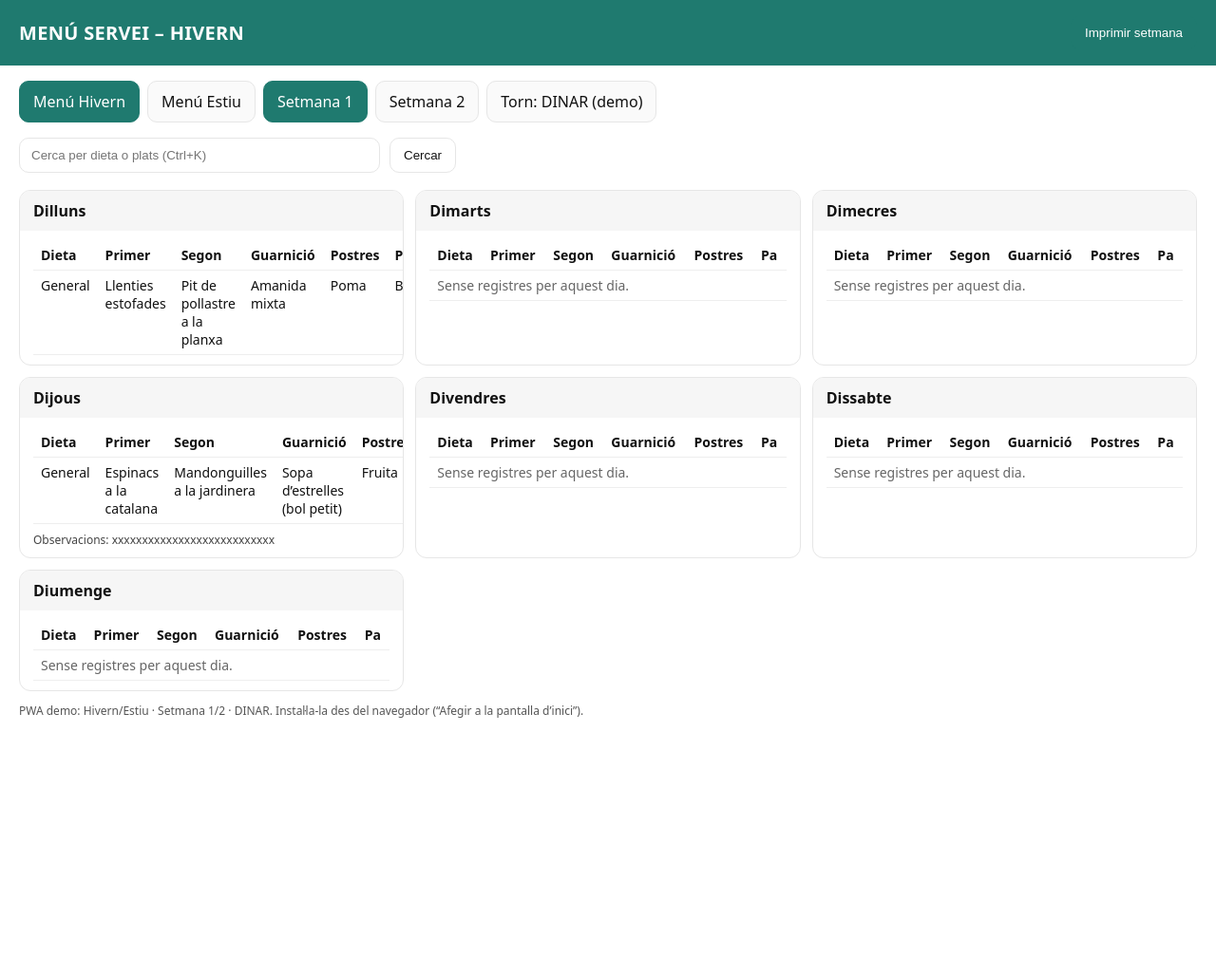
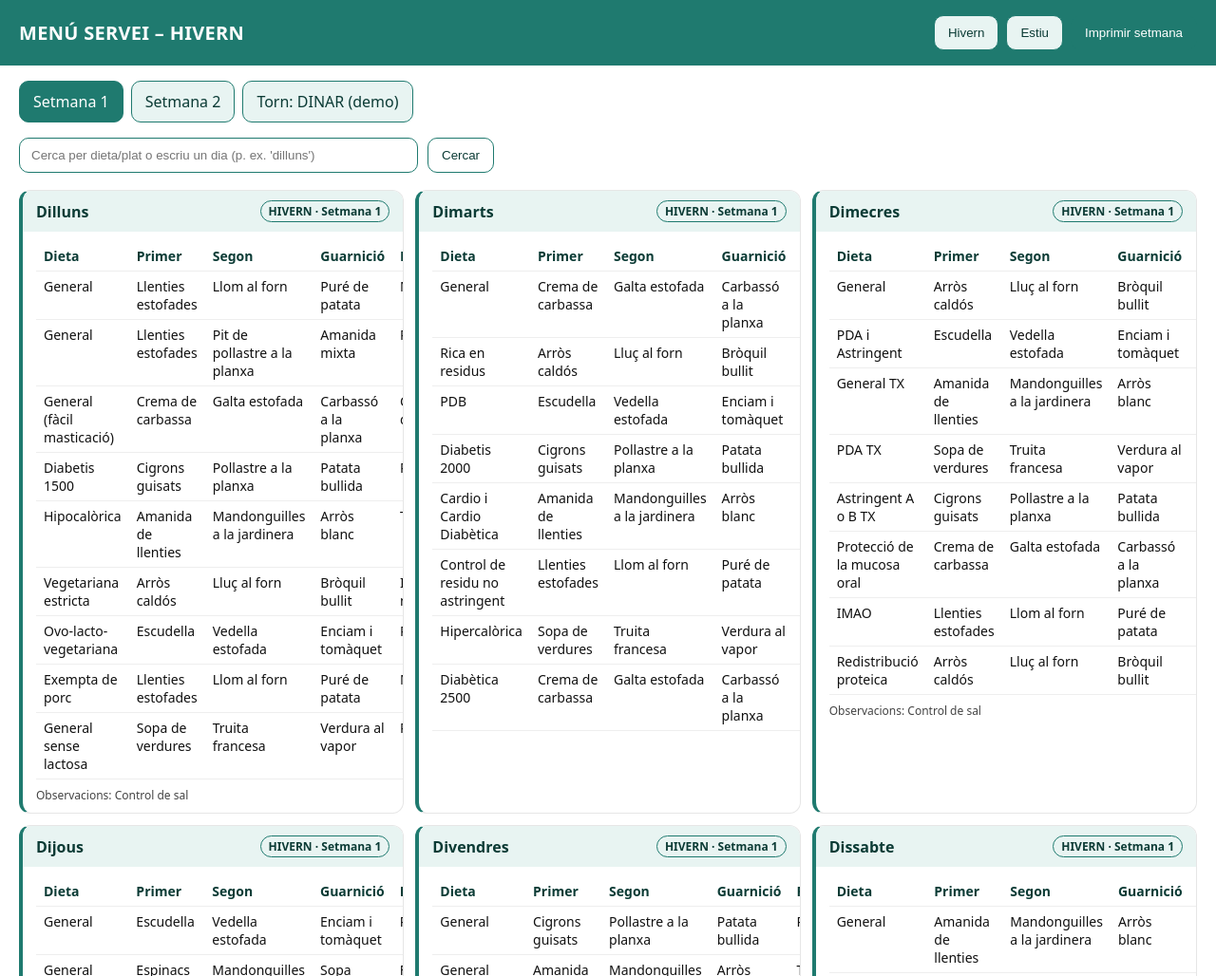
Before and after one commit to MigDvlp/menu-hospitalari-pwa, a plain HTML site: page index.html in a window 1280 px wide. Shown: the top 1028 px of the page at 95% size. Before the commit the page ends 800 px from the top, so only its background shows below. Drawn offline with Linux system fonts and the light colour scheme.

Commit message:
Add files via upload

```diff
--- a/app.js
+++ b/app.js
@@ -1,4 +1,4 @@
-// Catàleg de dietes (ordre oficial del demo)
+// ----- Catàleg i dies -----
 const CATALOG_DIETS = [
   "General","General (fàcil masticació)","Rica en residus","PDB","Diabetis 1200","Diabetis 1500","Diabetis 2000",
   "Cardio i Cardio Diabètica","Hipocalòrica","PDA i Astringent","Control de residu no astringent","General TX","PDA TX",
@@ -8,60 +8,145 @@ const CATALOG_DIETS = [
   "Exempta de porc","General sense lactosa","Alta densitat nutricional (ADN) i alta seguretat alimentària (ASA)"
 ];
 const DAYS = ["Dilluns","Dimarts","Dimecres","Dijous","Divendres","Dissabte","Diumenge"];
-// Dades de mostra
-const DATA = [
-  { menuType:"HIVERN", week:1, day:"Dilluns", dieta:"General", primers:"Llenties estofades", segons:"Pit de pollastre a la planxa", guarnicions:"Amanida mixta", postres:"Poma", pa:"Blanc", observacions:"" },
-  { menuType:"HIVERN", week:1, day:"Dijous", dieta:"General", primers:"Espinacs a la catalana", segons:"Mandonguilles a la jardinera", guarnicions:"Sopa d’estrelles (bol petit)", postres:"Fruita", pa:"Blanc", observacions:"xxxxxxxxxxxxxxxxxxxxxxxxxxx" }
-];
+
+// ----- Dades: menú complet per Setmana 1 i 2, Hivern i Estiu -----
+function genData(){
+  const H_FIRST = ["Sopa de verdures","Llenties estofades","Crema de carbassa","Arròs caldós","Escudella","Cigrons guisats","Amanida de llenties"];
+  const H_SECOND = ["Pollastre a la planxa","Mandonguilles a la jardinera","Truita francesa","Llom al forn","Galta estofada","Lluç al forn","Vedella estofada"];
+  const H_SIDE = ["Enciam i tomàquet","Patata bullida","Arròs blanc","Verdura al vapor","Puré de patata","Carbassó a la planxa","Bròquil bullit"];
+  const H_DESS = ["Iogurt natural","Poma","Pera","Taronja","Plàtan","Mandarina","Compota de poma"];
+
+  const E_FIRST = ["Gaspatxo","Amanida andalusa","Amanida de pasta","Sopa freda de cogombre","Sopa de meló","Ensaladilla suau","Salmorejo suau"];
+  const E_SECOND = ["Pit de pollastre a la planxa","Truita de patata","Tonyina al forn","Hamburguesa de gall dindi","Filet de lluç a la planxa","Bacallà amb samfaina","Pernilets de pollastre al forn"];
+  const E_SIDE = ["Amanida mixta","Carbassó a la planxa","Arròs blanc","Verdura al vapor","Mongetes tendres","Patata al caliu","Cuscús suau"];
+  const E_DESS = ["Síndria","Meló","Préssec","Iogurt","Poma","Fruita tallada","Gelatina"];
+
+  const dietsPerDay = [
+    ["General","General (fàcil masticació)","Vegetariana estricta","Ovo-lacto-vegetariana","Diabetis 1500","Hipocalòrica","General sense lactosa","Exempta de porc"],
+    ["General","Rica en residus","PDB","Diabetis 2000","Cardio i Cardio Diabètica","Hipercalòrica","Control de residu no astringent","Diabètica 2500"],
+    ["General","PDA i Astringent","Astringent A o B TX","General TX","PDA TX","IMAO","Protecció de la mucosa oral","Redistribució proteica"],
+    ["General","Control K + 80 g proteïna","Control K + 60 g proteïna","Hepatobiliar","Pancreatitis + Pancreatitis diabètica","Tractament amb iode","Disfàgia orofaríngia moderada","Disfàgia orofaríngia estricta"],
+    ["General","General (fàcil masticació)","Vegetariana estricta","Ovo-lacto-vegetariana","Diabetis 1200","Hipocalòrica","General sense lactosa","Exempta de porc"],
+    ["General","Rica en residus","PDB","Diabetis 2000","Cardio i Cardio Diabètica","Hipercalòrica","Control de residu no astringent","Diabètica 2500"],
+    ["General","PDA i Astringent","Astringent A o B TX","General TX","PDA TX","IMAO","Protecció de la mucosa oral","Redistribució proteica"]
+  ];
+
+  const data = [];
+  ["HIVERN","ESTIU"].forEach(season => {
+    [1,2].forEach(week => {
+      DAYS.forEach((day, idx) => {
+        const dlist = dietsPerDay[idx];
+        dlist.forEach((dieta, j) => {
+          const i = (idx + j + week) % 7;
+          const first = (season==="HIVERN" ? H_FIRST : E_FIRST)[i];
+          const second = (season==="HIVERN" ? H_SECOND : E_SECOND)[(i+2)%7];
+          const side = (season==="HIVERN" ? H_SIDE : E_SIDE)[(i+3)%7];
+          const dess = (season==="HIVERN" ? H_DESS : E_DESS)[(i+4)%7];
+          data.push({
+            menuType: season,
+            week: week,
+            day: day,
+            dieta: dieta,
+            primers: first,
+            segons: second,
+            guarnicions: side,
+            postres: dess,
+            pa: "Blanc",
+            observacions: (j===0 && idx%2===0) ? "Control de sal" : ""
+          });
+        });
+      });
+    });
+  });
+
+  // Casos exactes aportats: mantenim coherència amb el briefing
+  data.push({ menuType:"HIVERN", week:1, day:"Dilluns", dieta:"General",
+    primers:"Llenties estofades", segons:"Pit de pollastre a la planxa",
+    guarnicions:"Amanida mixta", postres:"Poma", pa:"Blanc", observacions:"" });
+  data.push({ menuType:"HIVERN", week:1, day:"Dijous", dieta:"General",
+    primers:"Espinacs a la catalana", segons:"Mandonguilles a la jardinera",
+    guarnicions:"Sopa d’estrelles (bol petit)", postres:"Fruita", pa:"Blanc",
+    observacions:"xxxxxxxxxxxxxxxxxxxxxxxxxxx" });
+
+  return data;
+}
+
+const DATA = genData();
 let state = { menuType: "HIVERN", week: 1, q: "" };
+
 function setSeason(season){
-  state.menuType = season; document.getElementById('title-season').textContent = season;
-  document.getElementById('btn-hivern').classList.toggle('active', season==='HIVERN');
-  document.getElementById('btn-estiu').classList.toggle('active', season==='ESTIU'); render();
+  state.menuType = season;
+  document.getElementById('title-season').textContent = season;
+  render();
 }
 function setWeek(w){
-  state.week = w; document.getElementById('btn-set1').classList.toggle('active', w===1);
-  document.getElementById('btn-set2').classList.toggle('active', w===2); render();
+  state.week = w;
+  document.getElementById('btn-set1').classList.toggle('active', w===1);
+  document.getElementById('btn-set2').classList.toggle('active', w===2);
+  render();
 }
-function applySearch(){ state.q = document.getElementById('q').value.trim().toLowerCase(); render(); }
+function applySearch(){
+  const el = document.getElementById('q');
+  state.q = el.value.trim().toLowerCase();
+  render();
+}
 document.addEventListener('keydown', function(e){
   if ((e.ctrlKey || e.metaKey) && e.key.toLowerCase() === 'k') { e.preventDefault(); document.getElementById('q').focus(); }
 });
-function matches(entry, q){
+
+function normalize(s){ return (s||'').toLowerCase(); }
+function isDayQuery(q){ const qn = normalize(q); return DAYS.some(d => normalize(d) === qn); }
+function matchesEntry(entry, q){
   if (!q) return true;
   const fields = [entry.dieta, entry.primers, entry.segons, entry.guarnicions, entry.postres, entry.pa, entry.observacions];
-  return fields.some(s => (s||'').toLowerCase().includes(q));
+  return fields.some(s => normalize(s).includes(q));
 }
+
 function render(){
   const grid = document.getElementById('grid'); grid.innerHTML = '';
-  DAYS.forEach(day => {
+  const isDay = isDayQuery(state.q);
+  const dayFilter = isDay ? DAYS.find(d => normalize(d) === state.q) : null;
+  const daysToShow = isDay ? [dayFilter] : DAYS;
+
+  daysToShow.forEach(day => {
     const card = document.createElement('div'); card.className = 'card';
-    card.innerHTML = `<div class="card__header"><div>${day}</div></div>`;
+    card.innerHTML = `<div class="card__header"><div>${day}</div><span class="badge">${state.menuType} · Setmana ${state.week}</span></div>`;
     const body = document.createElement('div'); body.className = 'card__body';
+
+    let rows = DATA.filter(e => e.menuType === state.menuType && e.week === state.week && e.day === day);
+    if (!isDay && state.q) rows = rows.filter(e => matchesEntry(e, state.q));
+    rows.sort((a,b)=> CATALOG_DIETS.indexOf(a.dieta) - CATALOG_DIETS.indexOf(b.dieta));
+
     const table = document.createElement('table'); table.className = 'table';
     table.innerHTML = `<thead><tr><th>Dieta</th><th>Primer</th><th>Segon</th><th>Guarnició</th><th>Postres</th><th>Pa</th></tr></thead><tbody></tbody>`;
     const tbody = table.querySelector('tbody');
-    const rows = DATA.filter(e => e.menuType === state.menuType && e.week === state.week && e.day === day)
-                     .filter(e => matches(e, state.q))
-                     .sort((a,b)=> CATALOG_DIETS.indexOf(a.dieta) - CATALOG_DIETS.indexOf(b.dieta));
+
     rows.forEach(e => {
       const tr = document.createElement('tr');
       tr.innerHTML = `<td>${e.dieta||'—'}</td><td>${e.primers||'—'}</td><td>${e.segons||'—'}</td><td>${e.guarnicions||'—'}</td><td>${e.postres||'—'}</td><td>${e.pa||'—'}</td>`;
       tbody.appendChild(tr);
     });
+
     if (rows.length === 0){
       const tr = document.createElement('tr');
       tr.innerHTML = `<td colspan="6" style="color:#666;">Sense registres per aquest dia.</td>`;
       tbody.appendChild(tr);
     }
+
     body.appendChild(table);
+
     const obs = rows.map(r => r.observacions).filter(Boolean).join(' · ');
     if (obs){
       const div = document.createElement('div');
       div.style.marginTop='8px'; div.style.fontSize='12px'; div.style.color='#444';
       div.textContent = 'Observacions: ' + obs; body.appendChild(div);
     }
+
     card.appendChild(body); grid.appendChild(card);
   });
 }
-render();
+
+document.addEventListener('DOMContentLoaded', () => {
+  document.getElementById('btn-set1').classList.add('active');
+  render();
+});
--- a/index.html
+++ b/index.html
@@ -5,27 +5,28 @@
   <meta name="viewport" content="width=device-width, initial-scale=1.0"/>
   <meta name="theme-color" content="#1F7A6F"/>
   <title>MENÚ SERVEI – HIVERN/ESTIU</title>
-
   <link rel="manifest" href="manifest.webmanifest">
   <link rel="stylesheet" href="styles.css"/>
 </head>
 <body>
 <header class="header">
   <h1>MENÚ SERVEI – <span id="title-season">HIVERN</span></h1>
-  <div><button class="btn btn-primary" onclick="window.print()">Imprimir setmana</button></div>
+  <div class="header-actions">
+    <button class="btn btn-outline" onclick="setSeason('HIVERN')">Hivern</button>
+    <button class="btn btn-outline" onclick="setSeason('ESTIU')">Estiu</button>
+    <button class="btn btn-primary" onclick="window.print()">Imprimir setmana</button>
+  </div>
 </header>
 
 <div class="wrapper">
   <div class="tabs">
-    <div class="tab active" id="btn-hivern" onclick="setSeason('HIVERN')">Menú Hivern</div>
-    <div class="tab" id="btn-estiu" onclick="setSeason('ESTIU')">Menú Estiu</div>
     <div class="tab active" id="btn-set1" onclick="setWeek(1)">Setmana 1</div>
     <div class="tab" id="btn-set2" onclick="setWeek(2)">Setmana 2</div>
     <div class="tab">Torn: DINAR (demo)</div>
   </div>
 
   <div class="actions">
-    <input class="searchbar" id="q" type="search" placeholder="Cerca per dieta o plats (Ctrl+K)" />
+    <input class="searchbar" id="q" type="search" placeholder="Cerca per dieta/plat o escriu un dia (p. ex. 'dilluns')" />
     <button class="btn" onclick="applySearch()">Cercar</button>
   </div>
 
@@ -35,11 +36,8 @@
 
 <script src="app.js"></script>
 <script>
-// Registre del Service Worker per a PWA
 if ('serviceWorker' in navigator) {
-  window.addEventListener('load', () => {
-    navigator.serviceWorker.register('service-worker.js');
-  });
+  window.addEventListener('load', () => navigator.serviceWorker.register('service-worker.js'));
 }
 </script>
 </body>
--- a/styles.css
+++ b/styles.css
@@ -3,28 +3,32 @@
   --clinic-white: #FFFFFF;
   --text-dark: #111111;
   --border-soft: #E6E6E6;
+  --green-ghost: #E8F4F2;
 }
 * { box-sizing: border-box; }
 body { margin: 0; font-family: system-ui, -apple-system, Segoe UI, Roboto, Helvetica, Arial, sans-serif;
   color: var(--text-dark); background: var(--clinic-white); }
-.header { background: var(--clinic-green); color: var(--clinic-white); padding: 16px 20px; display:flex; align-items:center; justify-content:space-between; }
+.header { background: var(--clinic-green); color: var(--clinic-white); padding: 16px 20px; display:flex; align-items:center; justify-content:space-between; gap:12px; flex-wrap:wrap; }
 .header h1 { font-size: 20px; margin: 0; letter-spacing: .3px; text-transform: uppercase; }
+.header-actions { display:flex; gap:8px; }
 .wrapper { padding: 16px 20px; max-width: 1280px; margin: 0 auto; }
 .tabs { display:flex; gap:8px; flex-wrap:wrap; margin-bottom:16px; }
-.tab { border:1px solid var(--border-soft); border-radius:10px; padding:10px 14px; background:#fafafa; text-decoration:none; color:inherit; cursor:pointer; }
-.tab.active { background: var(--clinic-green); color: var(--clinic-white); border-color: var(--clinic-green); }
+.tab { border:1px solid var(--clinic-green); border-radius:10px; padding:10px 14px; background: var(--green-ghost); color:#0b3b35; cursor:pointer; }
+.tab.active { background: var(--clinic-green); color: var(--clinic-white); }
 .actions { display:flex; gap:10px; align-items:center; margin:10px 0 18px; }
-.btn { border:1px solid var(--border-soft); padding:10px 14px; border-radius:10px; background:white; text-decoration:none; color:inherit; cursor:pointer; }
-.btn-primary { background: var(--clinic-green); color: var(--clinic-white); border-color: var(--clinic-green); }
-.searchbar { border:1px solid var(--border-soft); padding:10px 12px; border-radius:10px; width:100%; max-width:380px; }
+.btn { border:1px solid var(--clinic-green); padding:10px 14px; border-radius:10px; background:white; color:#0b3b35; cursor:pointer; }
+.btn-outline { background: var(--green-ghost); }
+.btn-primary { background: var(--clinic-green); color: var(--clinic-white); }
+.searchbar { border:1px solid var(--clinic-green); padding:10px 12px; border-radius:10px; width:100%; max-width:420px; }
 .grid { display:grid; grid-template-columns: repeat(1, minmax(0, 1fr)); gap:12px; }
 @media (min-width: 800px) { .grid { grid-template-columns: repeat(2, minmax(0, 1fr)); } }
 @media (min-width: 1120px) { .grid { grid-template-columns: repeat(3, minmax(0, 1fr)); } }
-.card { background: var(--clinic-white); border:1px solid var(--border-soft); border-radius:12px; overflow:hidden; }
-.card__header { background:#f6f6f6; padding:10px 14px; font-weight:600; display:flex; align-items:center; justify-content:space-between; }
+.card { background: var(--clinic-white); border:1px solid var(--border-soft); border-left:4px solid var(--clinic-green); border-radius:12px; overflow:hidden; }
+.card__header { background: var(--green-ghost); padding:10px 14px; font-weight:700; display:flex; align-items:center; justify-content:space-between; color:#0b3b35; }
 .card__body { padding:10px 14px; }
 .table { width:100%; border-collapse:collapse; font-size:14px; }
 .table th, .table td { padding:6px 8px; border-bottom:1px solid #eee; vertical-align:top; }
-.table th { text-align:left; font-weight:700; }
-.print-note { font-size:12px; color:#555; }
+.table th { text-align:left; font-weight:700; color:#0b3b35; }
+.print-note { font-size:12px; color:#444; }
+.badge { display:inline-block; padding:2px 8px; border:1px solid var(--clinic-green); color:#0b3b35; background: var(--green-ghost); border-radius:999px; font-size:12px; }
 @media print { .header, .actions, .tabs, .searchbar { display:none !important; } .wrapper { padding:0; } .grid { grid-template-columns: repeat(2, 1fr) !important; gap:8px; } .card { page-break-inside: avoid; } }
```
Also changed, not shown: service-worker.js (+5 -19 lines).
